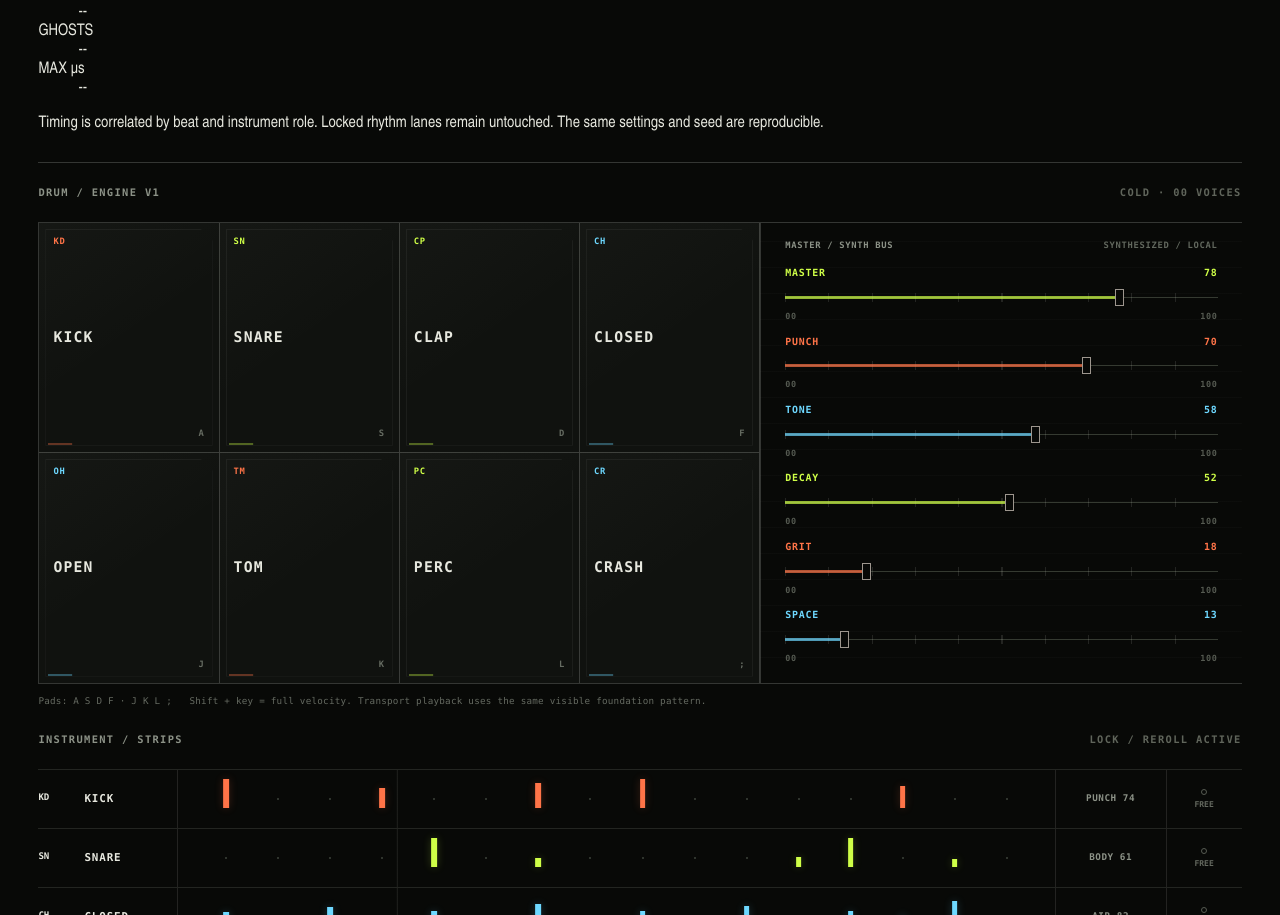
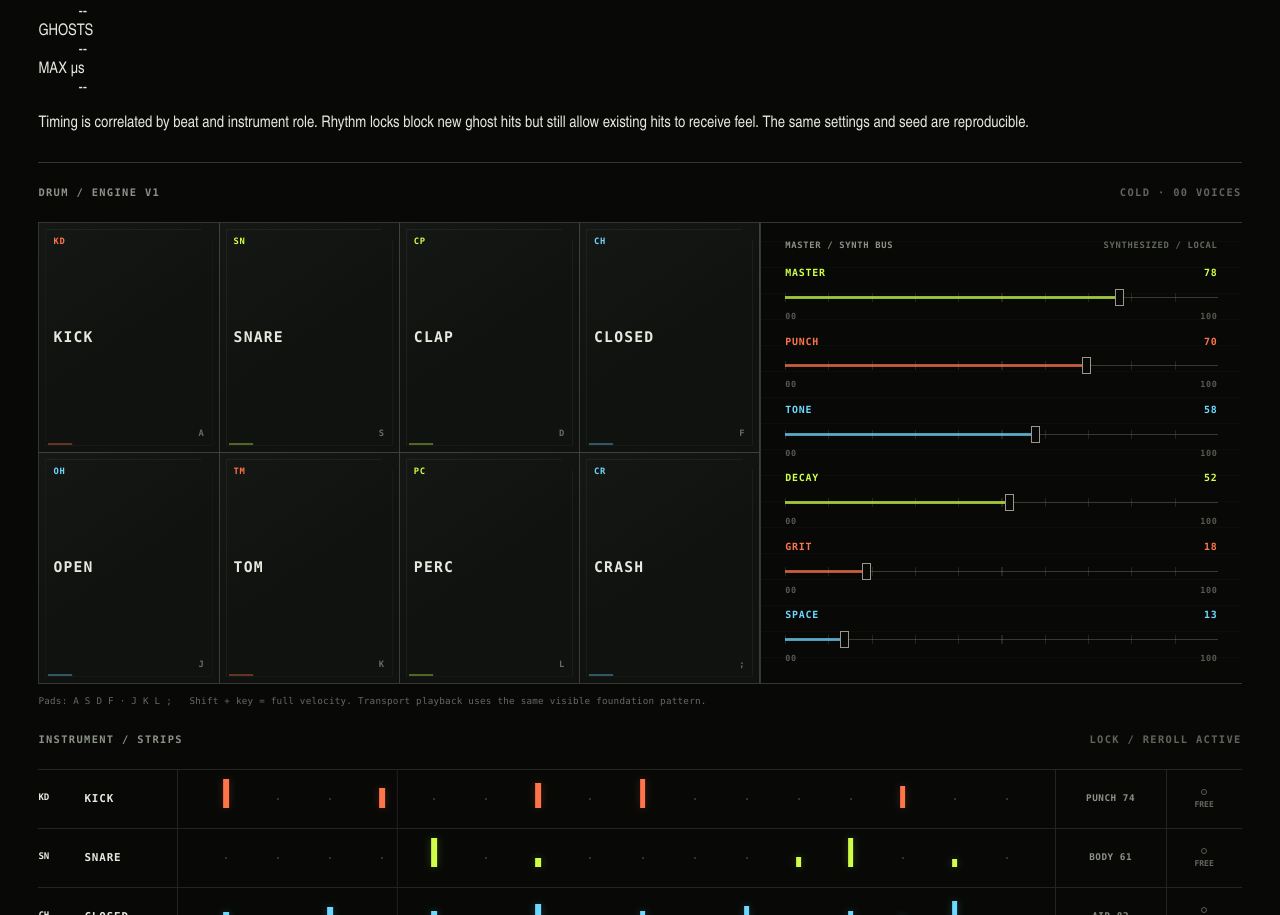
Before and after one commit to thiepn/synth, a React (Vite) app: page / in a window 1280 px wide. Shown: the part 1466-2381 px from the top of the page. Built offline with nearby package versions, Linux system fonts and the light colour scheme.

Commit message:
docs: clarify groove interaction with rhythm locks

```diff
--- a/src/ui/groove/GrooveEngineUI.tsx
+++ b/src/ui/groove/GrooveEngineUI.tsx
@@ -101,8 +101,9 @@ export function GrooveEnginePanel({
       </div>
 
       <p className="groove-engine-panel__note">
-        Timing is correlated by beat and instrument role. Locked rhythm lanes
-        remain untouched. The same settings and seed are reproducible.
+        Timing is correlated by beat and instrument role. Rhythm locks block
+        new ghost hits but still allow existing hits to receive feel. The same
+        settings and seed are reproducible.
       </p>
     </section>
   );
```
